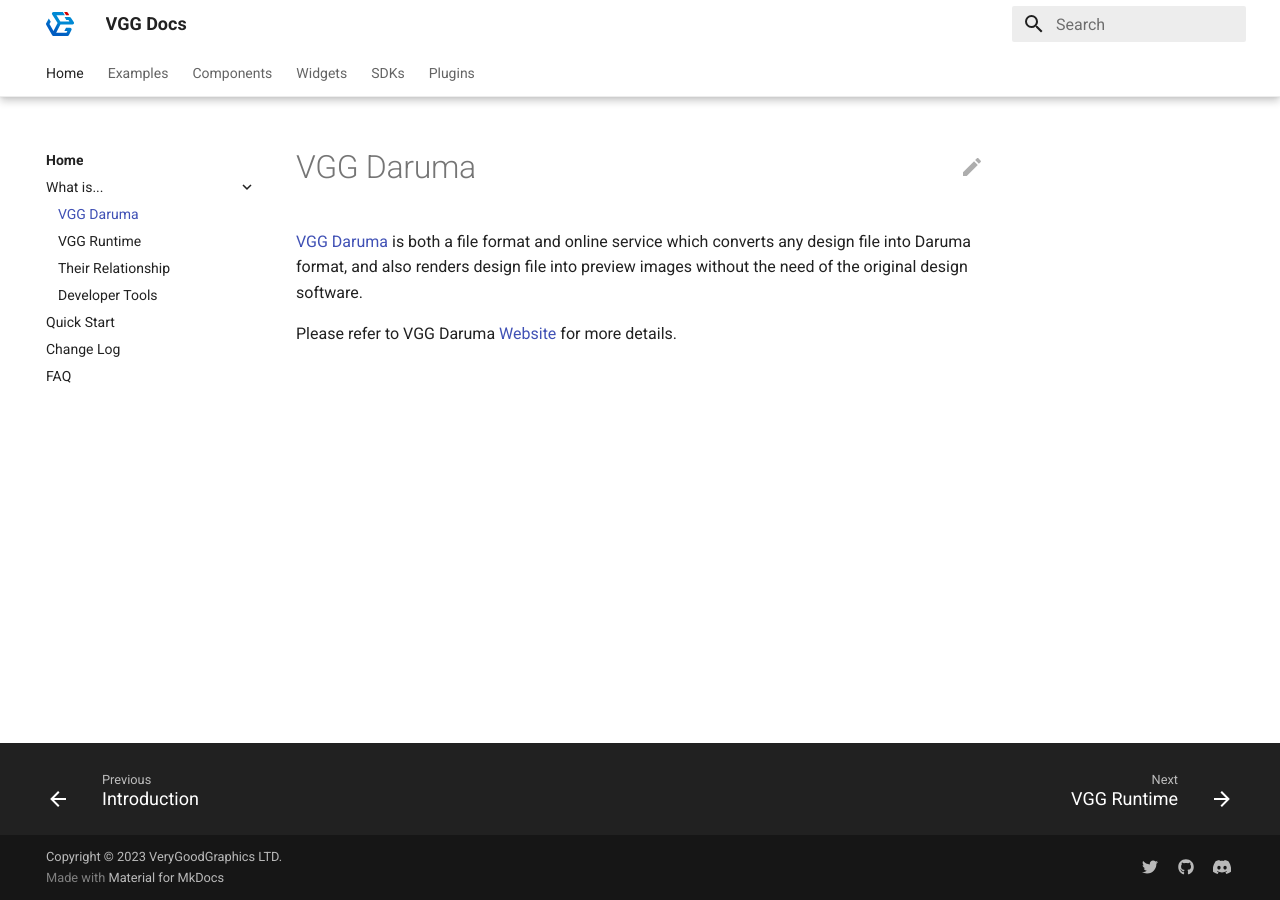
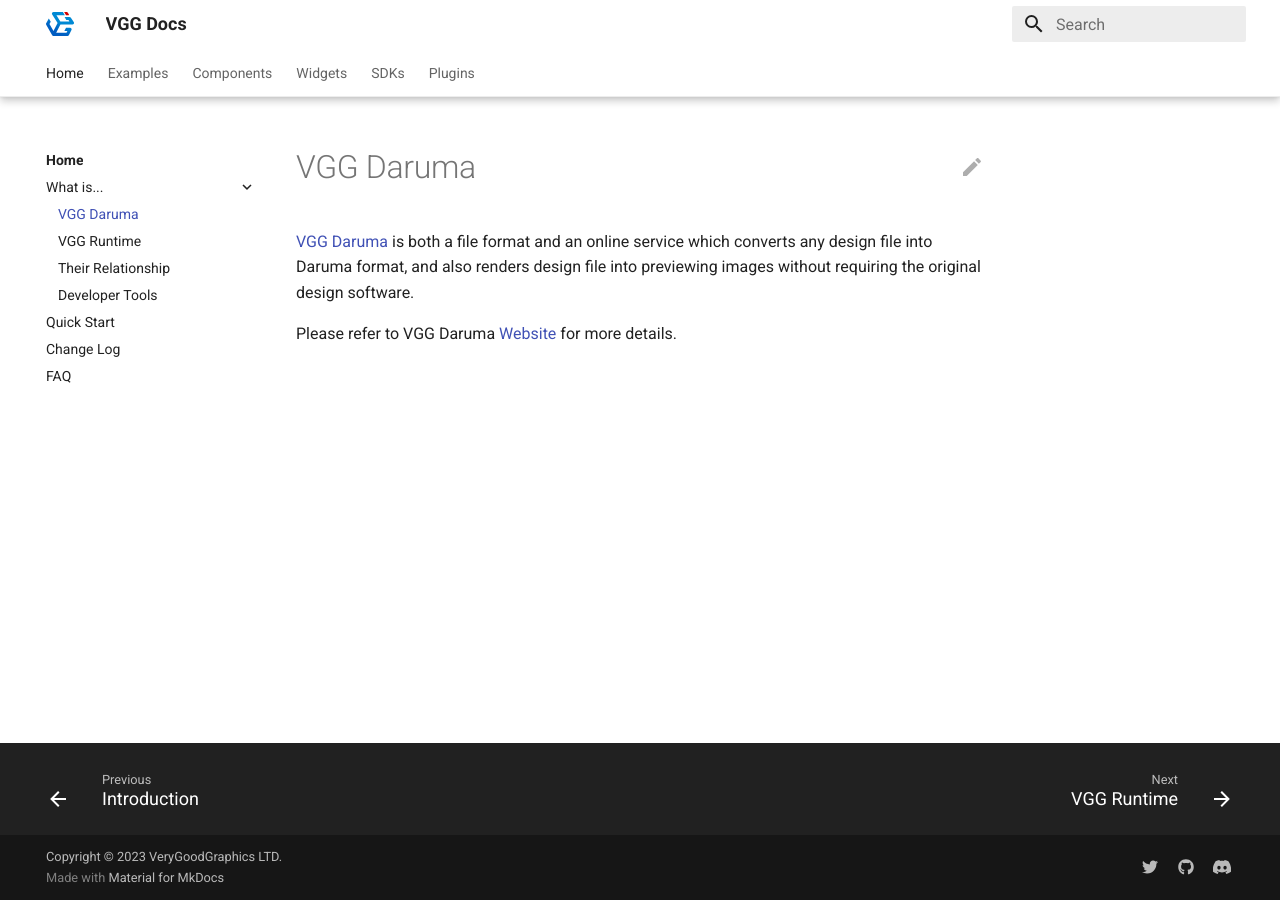
Before and after one commit to verygoodgraphics/vgg_docs, an MkDocs documentation site: the page built from docs/what/daruma.md, in a window 1280 px wide. Built offline with MkDocs 1.6.1 and Material for MkDocs 9.7.7, drawn with Linux system fonts in a browser that asks for light colours.

Commit message:
updated daruma description

```diff
--- a/docs/what/daruma.md
+++ b/docs/what/daruma.md
@@ -1,9 +1,9 @@
 # VGG Daruma
 
-[VGG Daruma](https://verygoodgraphics.com/daruma) is both a file format and
+[VGG Daruma](https://verygoodgraphics.com/daruma) is both a file format and an
 online service which converts any design file into Daruma format, and also
-renders design file into preview images without the need of the original design
-software.
+renders design file into previewing images without requiring the original
+design software.
 
 Please refer to VGG Daruma [Website](https://verygoodgraphics.com/daruma) for
 more details.
```
